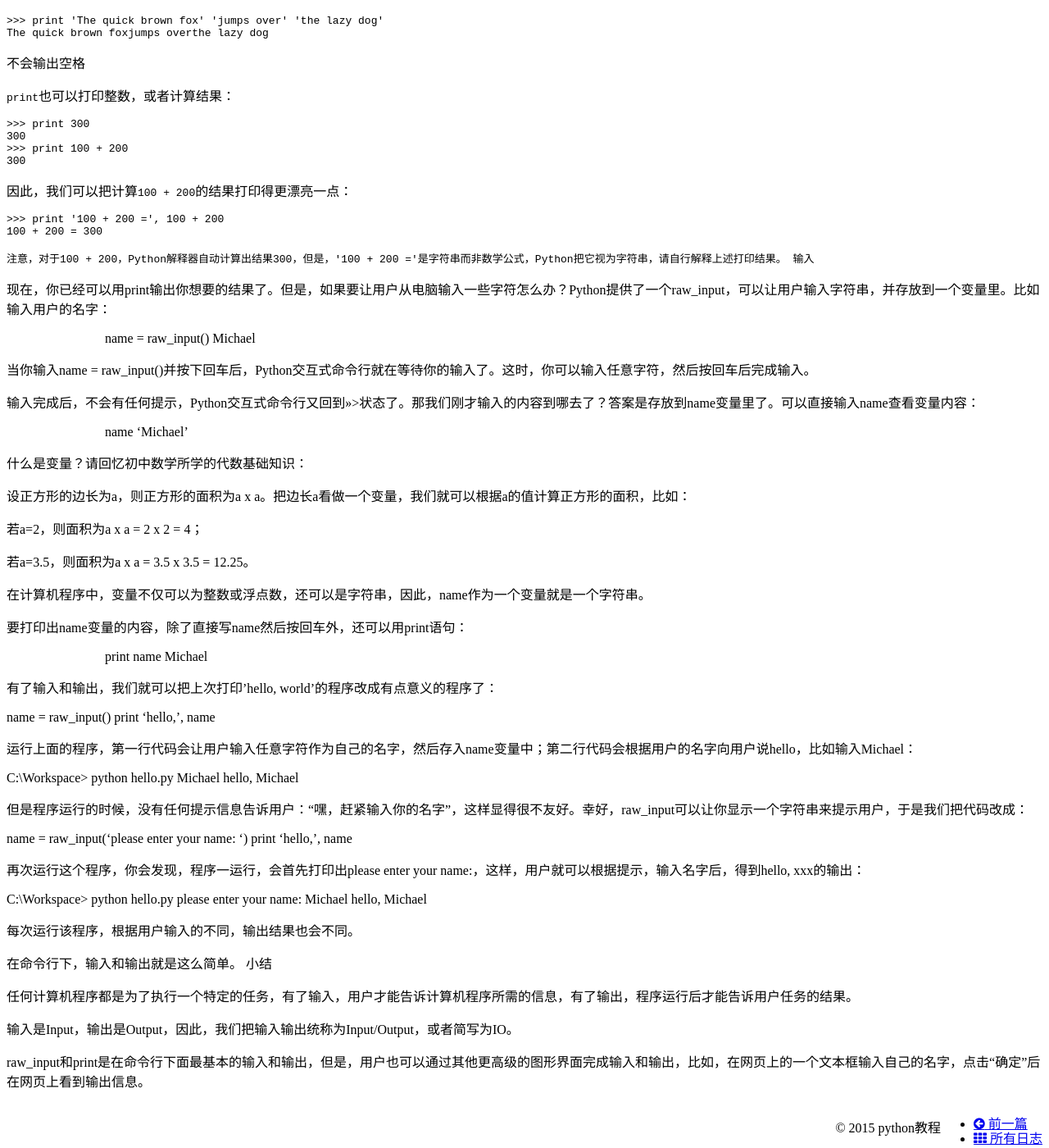
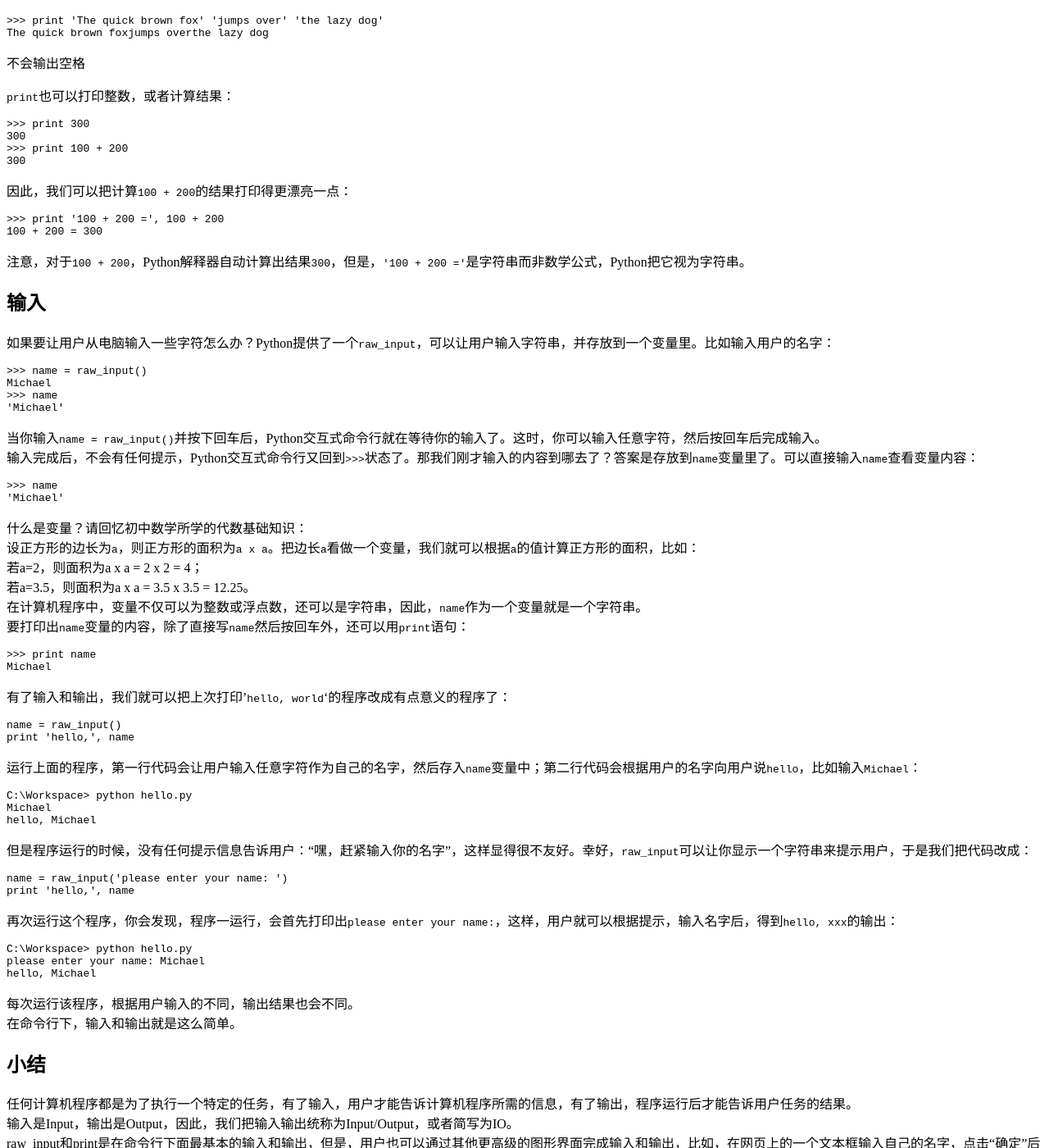
Before and after one commit to pythonjiaocheng/pythonjiaocheng.github.io, a Jekyll site: the page built from _posts/python2_7/2015-12-20-python-输入和输出.md, in a window 1280 px wide and 1400 px high, scrolled down 804 px. Shown: the whole window at 82% size. Built offline with Jekyll 4.4.1, drawn with Linux system fonts in a browser that asks for light colours; nearby versions of some CDN libraries.

Commit message:
必须要填写才填写的

```diff
--- a/_posts/python2_7/2015-12-20-python-输入和输出.md
+++ b/_posts/python2_7/2015-12-20-python-输入和输出.md
@@ -42,65 +42,60 @@ print语句也可以跟上多个字符串，用逗号“`,`”隔开，就可以
 	>>> print '100 + 200 =', 100 + 200
 	100 + 200 = 300
 
-	注意，对于100 + 200，Python解释器自动计算出结果300，但是，'100 + 200 ='是字符串而非数学公式，Python把它视为字符串，请自行解释上述打印结果。
-输入
+注意，对于`100 + 200`，Python解释器自动计算出结果`300`，但是，`'100 + 200 ='`是字符串而非数学公式，Python把它视为字符串。
 
-现在，你已经可以用print输出你想要的结果了。但是，如果要让用户从电脑输入一些字符怎么办？Python提供了一个raw_input，可以让用户输入字符串，并存放到一个变量里。比如输入用户的名字：
+##输入
 
->>> name = raw_input()
-Michael
+如果要让用户从电脑输入一些字符怎么办？Python提供了一个`raw_input`，可以让用户输入字符串，并存放到一个变量里。比如输入用户的名字：
 
-当你输入name = raw_input()并按下回车后，Python交互式命令行就在等待你的输入了。这时，你可以输入任意字符，然后按回车后完成输入。
+	>>> name = raw_input()
+	Michael
+	>>> name
+	'Michael'
 
-输入完成后，不会有任何提示，Python交互式命令行又回到>>>状态了。那我们刚才输入的内容到哪去了？答案是存放到name变量里了。可以直接输入name查看变量内容：
+当你输入`name = raw_input()`并按下回车后，Python交互式命令行就在等待你的输入了。这时，你可以输入任意字符，然后按回车后完成输入。
+输入完成后，不会有任何提示，Python交互式命令行又回到`>>>`状态了。那我们刚才输入的内容到哪去了？答案是存放到`name`变量里了。可以直接输入`name`查看变量内容：
 
->>> name
-'Michael'
+	>>> name
+	'Michael'
 
 什么是变量？请回忆初中数学所学的代数基础知识：
+设正方形的边长为`a`，则正方形的面积为`a x a`。把边长`a`看做一个变量，我们就可以根据`a`的值计算正方形的面积，比如：
+若a=2，则面积为a x a = 2 x 2 = 4；
+若a=3.5，则面积为a x a = 3.5 x 3.5 = 12.25。
+在计算机程序中，变量不仅可以为整数或浮点数，还可以是字符串，因此，`name`作为一个变量就是一个字符串。
+要打印出`name`变量的内容，除了直接写`name`然后按回车外，还可以用`print`语句：
 
-设正方形的边长为a，则正方形的面积为a x a。把边长a看做一个变量，我们就可以根据a的值计算正方形的面积，比如：
+	>>> print name
+	Michael
 
-若a=2，则面积为a x a = 2 x 2 = 4；
+有了输入和输出，我们就可以把上次打印'`hello, world`'的程序改成有点意义的程序了：
 
-若a=3.5，则面积为a x a = 3.5 x 3.5 = 12.25。
+	name = raw_input()
+	print 'hello,', name
 
-在计算机程序中，变量不仅可以为整数或浮点数，还可以是字符串，因此，name作为一个变量就是一个字符串。
+运行上面的程序，第一行代码会让用户输入任意字符作为自己的名字，然后存入`name`变量中；第二行代码会根据用户的名字向用户说`hello`，比如输入`Michael`：
 
-要打印出name变量的内容，除了直接写name然后按回车外，还可以用print语句：
+	C:\Workspace> python hello.py
+	Michael
+	hello, Michael
 
->>> print name
-Michael
+但是程序运行的时候，没有任何提示信息告诉用户：“嘿，赶紧输入你的名字”，这样显得很不友好。幸好，`raw_input`可以让你显示一个字符串来提示用户，于是我们把代码改成：
 
-有了输入和输出，我们就可以把上次打印'hello, world'的程序改成有点意义的程序了：
+	name = raw_input('please enter your name: ')
+	print 'hello,', name
 
-name = raw_input()
-print 'hello,', name
+再次运行这个程序，你会发现，程序一运行，会首先打印出`please enter your name:`，这样，用户就可以根据提示，输入名字后，得到`hello, xxx`的输出：
 
-运行上面的程序，第一行代码会让用户输入任意字符作为自己的名字，然后存入name变量中；第二行代码会根据用户的名字向用户说hello，比如输入Michael：
-
-C:\Workspace> python hello.py
-Michael
-hello, Michael
-
-但是程序运行的时候，没有任何提示信息告诉用户：“嘿，赶紧输入你的名字”，这样显得很不友好。幸好，raw_input可以让你显示一个字符串来提示用户，于是我们把代码改成：
-
-name = raw_input('please enter your name: ')
-print 'hello,', name
-
-再次运行这个程序，你会发现，程序一运行，会首先打印出please enter your name:，这样，用户就可以根据提示，输入名字后，得到hello, xxx的输出：
-
-C:\Workspace> python hello.py
-please enter your name: Michael
-hello, Michael
+	C:\Workspace> python hello.py
+	please enter your name: Michael
+	hello, Michael
 
 每次运行该程序，根据用户输入的不同，输出结果也会不同。
+在命令行下，输入和输出就是这么简单。
 
-在命令行下，输入和输出就是这么简单。
-小结
+##小结
 
 任何计算机程序都是为了执行一个特定的任务，有了输入，用户才能告诉计算机程序所需的信息，有了输出，程序运行后才能告诉用户任务的结果。
-
 输入是Input，输出是Output，因此，我们把输入输出统称为Input/Output，或者简写为IO。
-
 raw_input和print是在命令行下面最基本的输入和输出，但是，用户也可以通过其他更高级的图形界面完成输入和输出，比如，在网页上的一个文本框输入自己的名字，点击“确定”后在网页上看到输出信息。
```
Also changed, not shown: 1 other file.
